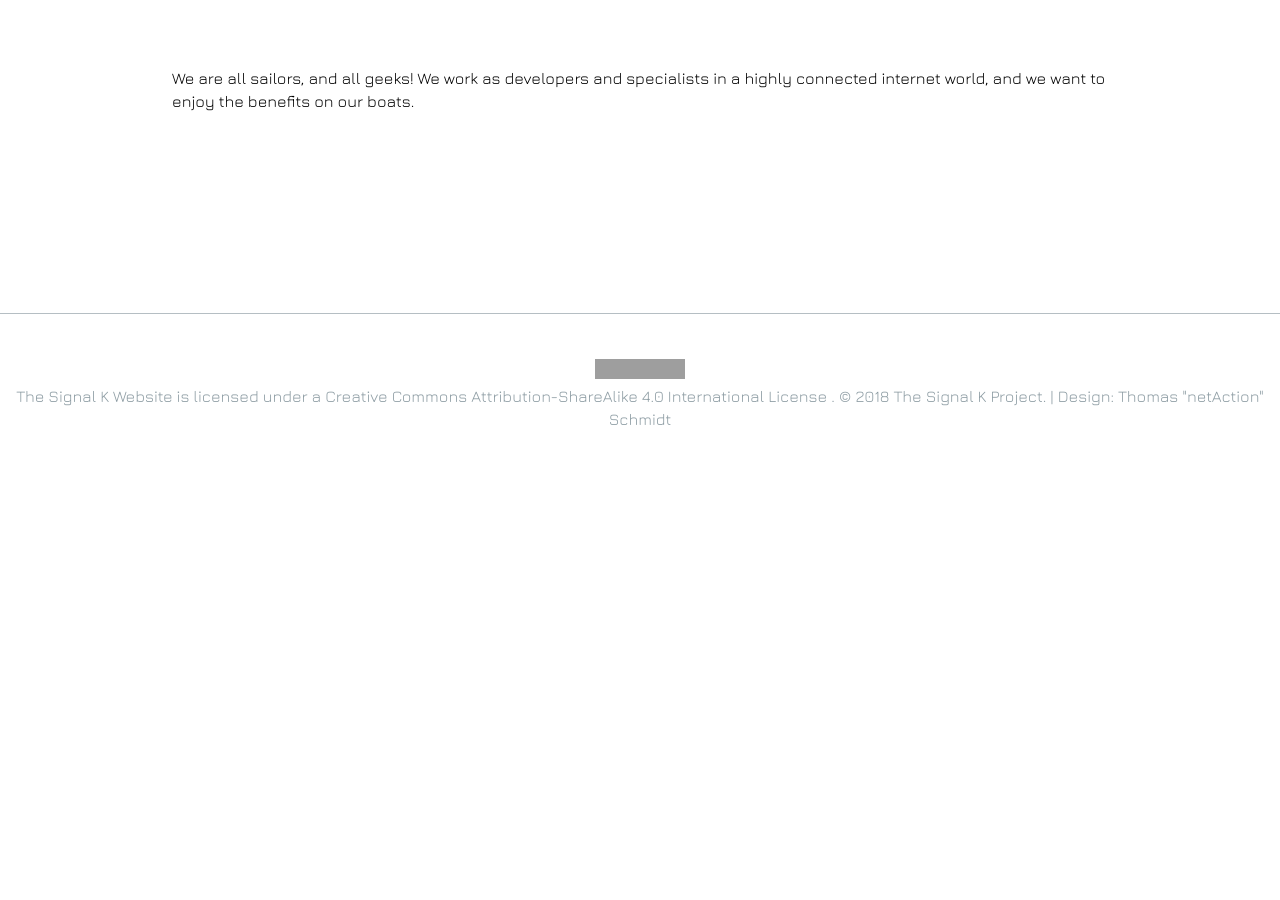
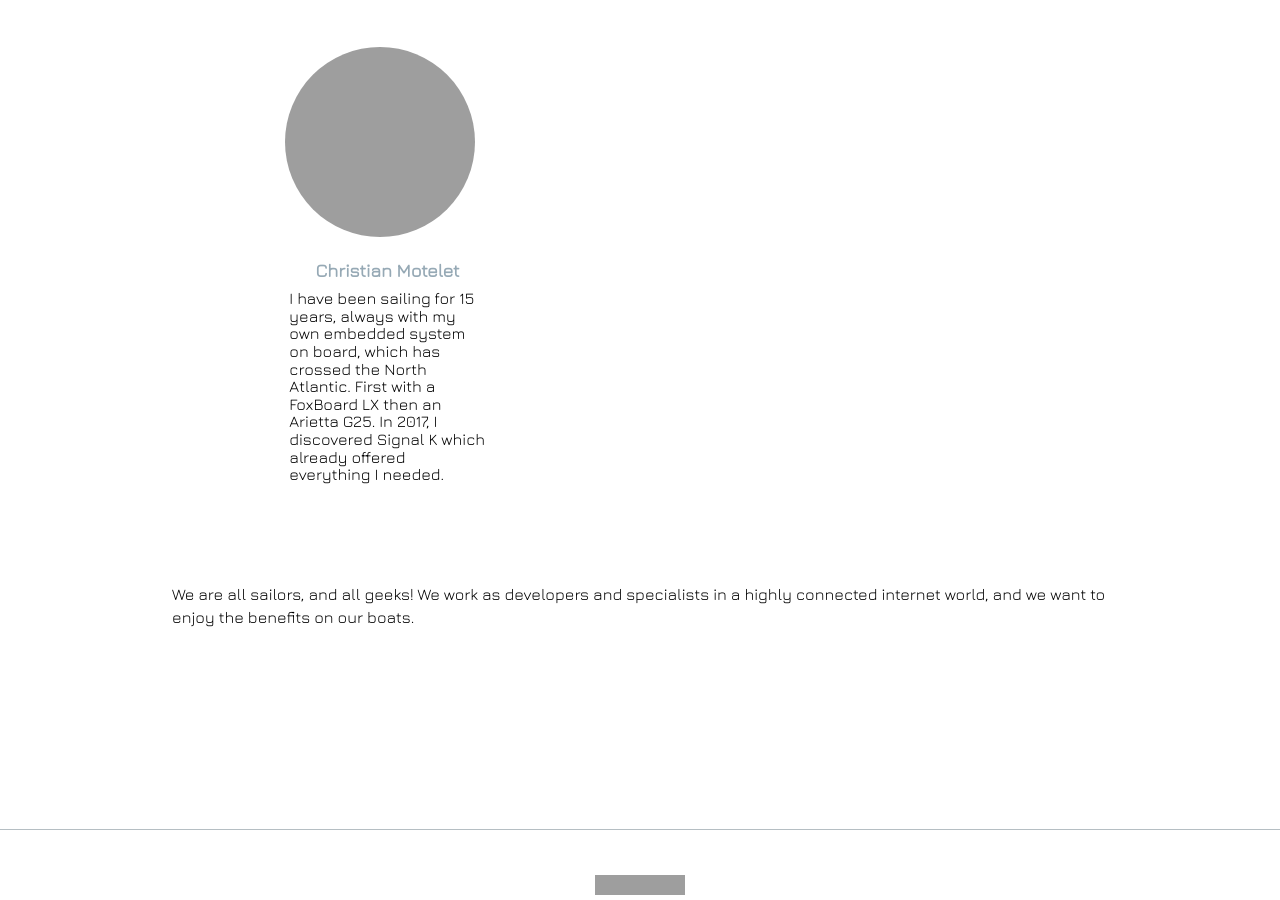
Before and after one commit to SignalK/signalk.github.io, a Jekyll site: the page built from about.html, in a window 1280 px wide and 900 px high, scrolled down 1518 px. Built offline with Jekyll 4.4.1, drawn with Linux system fonts in a browser that asks for light colours; nearby versions of some CDN libraries; before the commit the page ends 2030 px from its top, so only the background shows below that; grey boxes are pictures that could not be loaded.

Commit message:
Add cmotelet

```diff
--- a/about.html
+++ b/about.html
@@ -92,6 +92,16 @@ description: Meet the team
       sales management experience.
     </p>
   </li>
+  <li class="profile">
+    <div class="picture-wrapper">
+      <img alt="Christian Motelet" src="https://avatars1.githubusercontent.com/u/31212553?v=3&s=190" height="190px" width="190px" />
+    </div>
+    <h4 class="name">Christian Motelet</h4>
+    <p>
+      I have been sailing for 15 years, always with my own embedded system on board, which has crossed the North Atlantic.
+      First with a FoxBoard LX then an Arietta G25. In 2017, I discovered Signal K which already offered everything I needed.
+    </p>
+  </li>
 </ul>
 
 <p>
```
